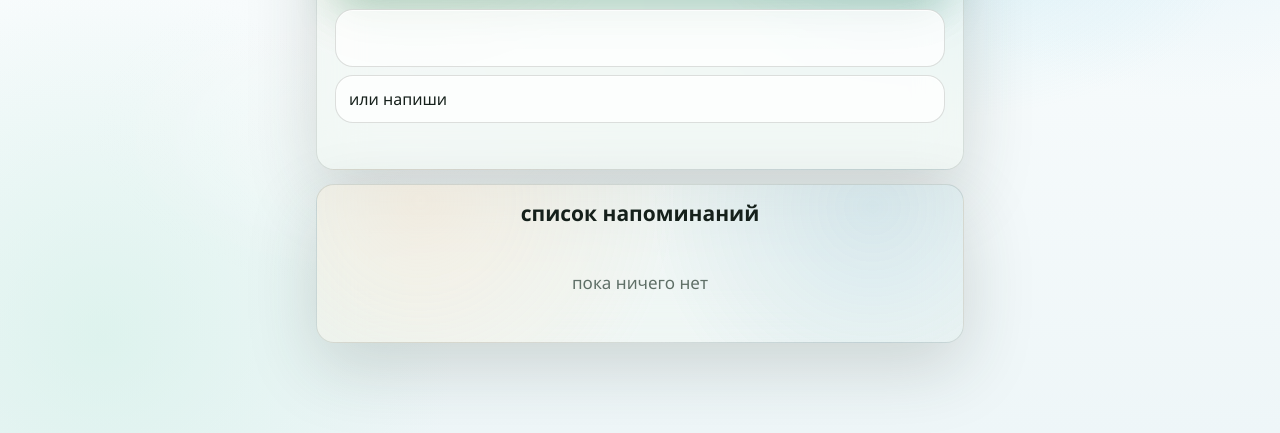
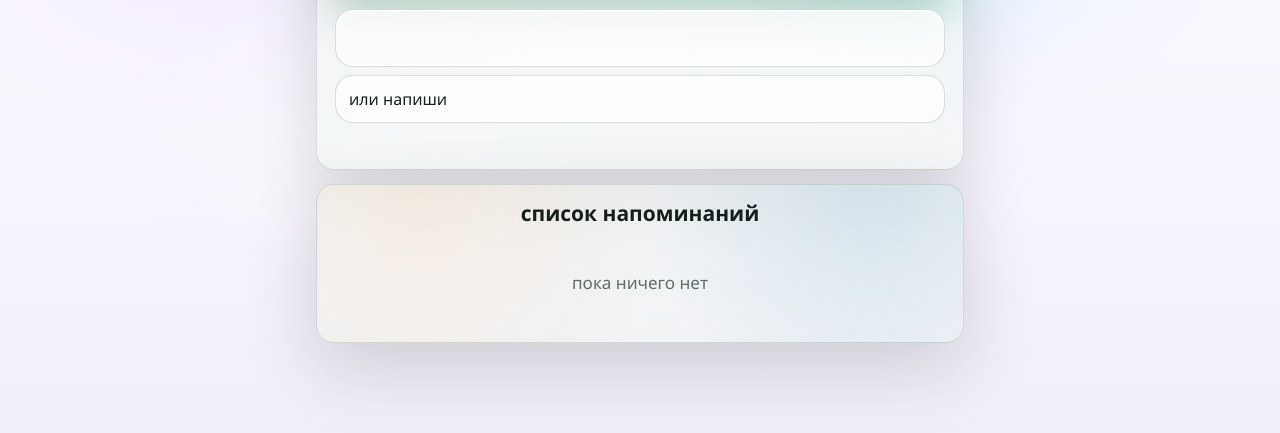
Before and after one commit to Yulia-Pospelova/skazhi-i-zabud, a plain HTML site: page index.html in a window 1280 px wide. Shown: the part 367-800 px from the top of the page. Drawn offline with Linux system fonts and the light colour scheme.

Commit message:
Use soft lilac background

```diff
--- a/styles/style.css
+++ b/styles/style.css
@@ -1079,9 +1079,8 @@ button:focus {
   position: relative;
   overflow-x: hidden;
   background:
-    radial-gradient(circle at 92% 10%, rgba(185, 224, 241, 0.55), transparent 24rem),
-    radial-gradient(circle at 8% 88%, rgba(203, 238, 226, 0.5), transparent 22rem),
-    linear-gradient(180deg, #ffffff 0%, #f7fbfc 48%, #eef6f8 100%);
+    radial-gradient(circle at 16% 10%, rgba(211, 190, 242, 0.54), transparent 26rem),
+    linear-gradient(180deg, #ffffff 0%, #faf7ff 50%, #f1edf8 100%);
 }
 
 .page::before {
```
